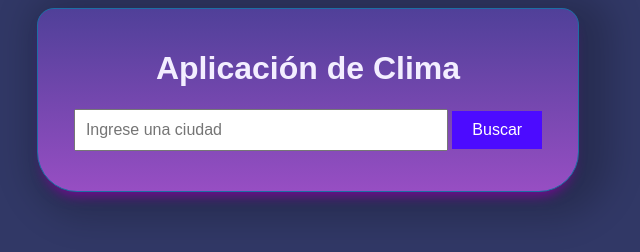
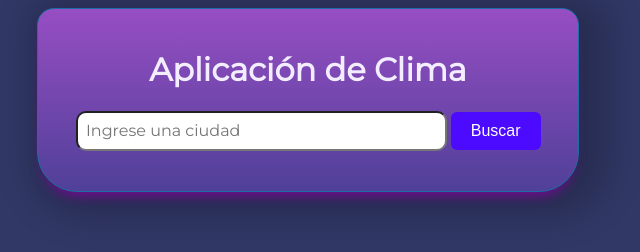
Before and after one commit to gonzaSala/climaAppBase, a plain HTML site: page index.html in a window 1280 px wide. Shown: the whole page, without its empty margins (332-972 px from the left). Drawn offline with Linux system fonts and the light colour scheme.

Commit message:
css changes

```diff
--- a/index.html
+++ b/index.html
@@ -6,6 +6,7 @@
   <meta http-equiv="X-UA-Compatible" content="IE=edge">
   <meta name="viewport" content="width=device-width, initial-scale=1.0">
   <link rel="stylesheet" href="style.css">
+  <link href="https://fonts.googleapis.com/css2?family=Montserrat&family=Poppins:wght@400;500;600&family=Raleway:ital,wght@0,600;1,500&display=swap" rel="stylesheet">
   <title>Aplicación del Clima</title>
 </head>
 
--- a/style.css
+++ b/style.css
@@ -1,5 +1,5 @@
 body {
-  font-family: Arial, sans-serif;
+  font-family:montserrat;
   background-color: #313866;
 
 }
@@ -10,7 +10,7 @@ body {
   padding: 20px;
   text-align: center;
   background: #EADBC8;
-  background: linear-gradient(to bottom, #504099 0%, #974EC3 100%);
+  background: linear-gradient(to bottom, #974EC3 0%, #504099 100%);
   box-shadow: 0px 10px 13px -7px #7d069a, 12px 6px 35px 20px rgba(0, 0, 0, 0.2);
   border: 1px solid #1C6EA4;
   border-radius: 17px 17px 40px 40px;
@@ -23,10 +23,13 @@ h2, p{
   color: #f3eeff;
 }
 
-input[type="text"] {
-  padding: 10px;
+
+input {
+  font-family: montserrat;
+  padding: 8.5px;
   font-size: 16px;
   width: 70%;
+  border-radius: 10px;
 }
 
 button {
@@ -36,6 +39,7 @@ button {
   color: #ffffff;
   border: none;
   cursor: pointer;
+  border-radius: 6px;
 }
 .vibra {
   animation: vibrate 1.5s linear both;
@@ -67,3 +71,8 @@ button {
   margin-top: 20px;
   font-size: 18px;
 }
+img{
+  background: #964ec346;
+  border-radius: 50px;
+  padding: 20px;
+}
```
